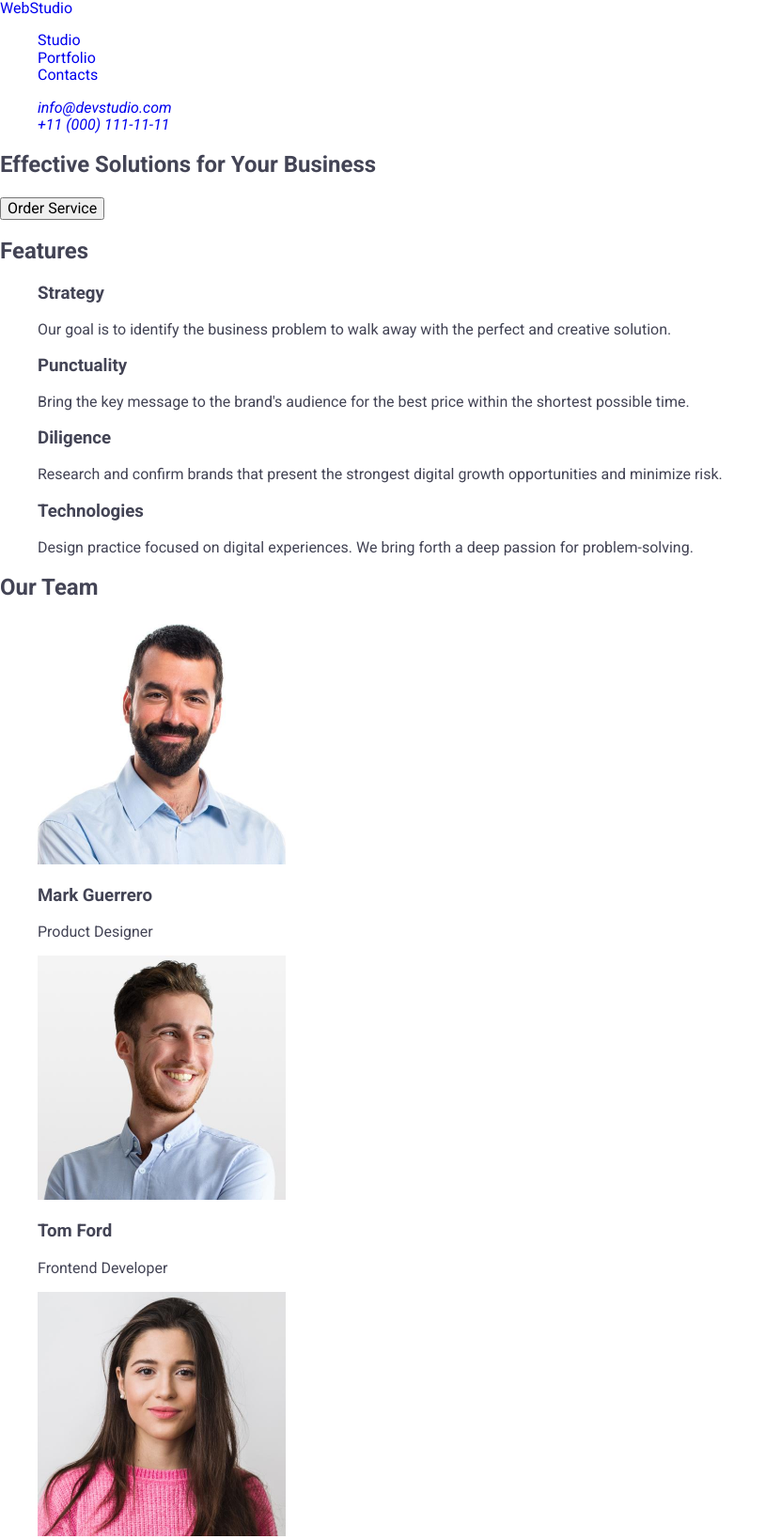
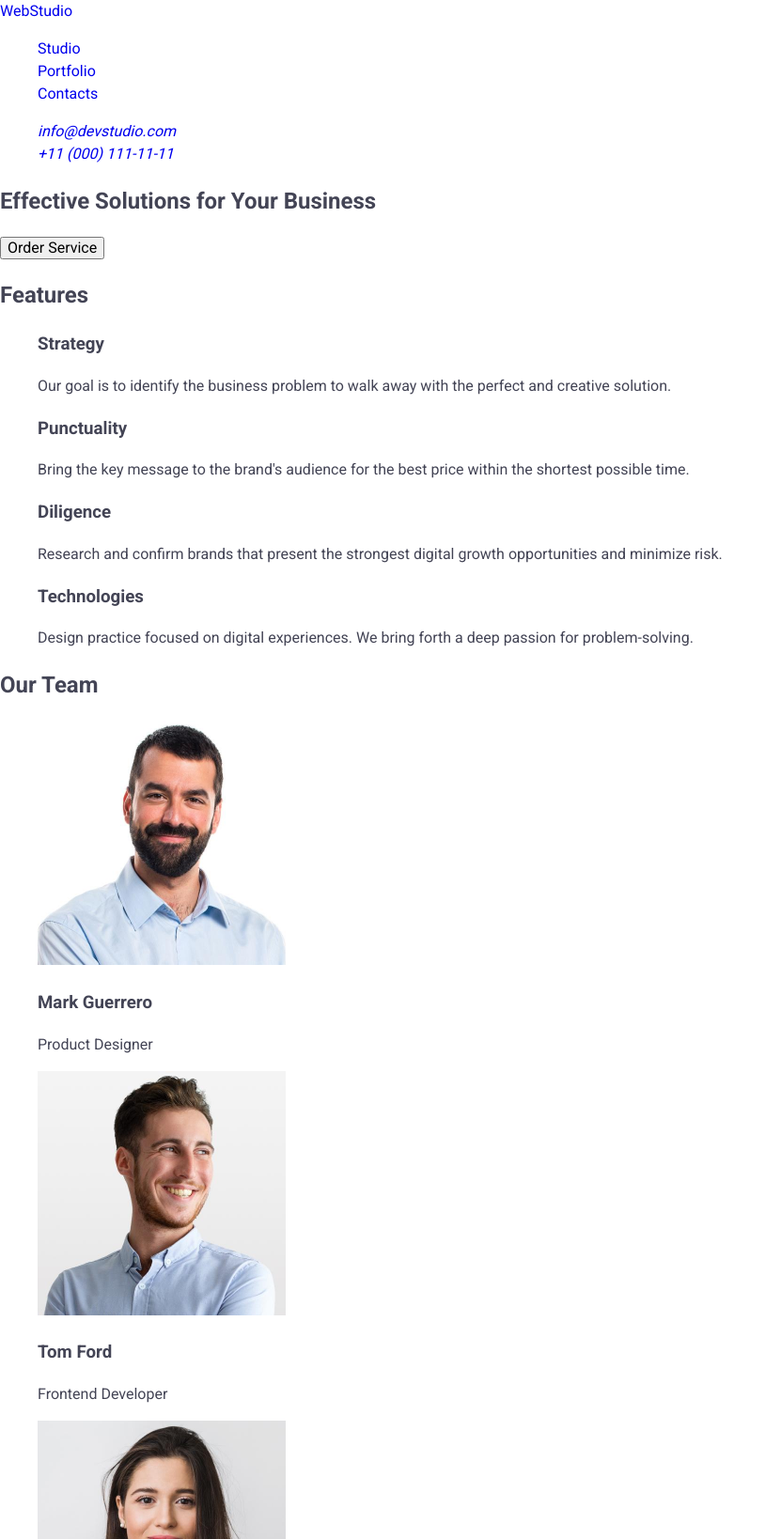
Before and after one commit to Dmytro15082014/goit-markup-hw-02, a plain HTML site: page index.html in a window 1280 px wide. Shown: the top 1638 px of the page at 94% size, without its empty margins (0-831 px from the left). Drawn offline with nearby package versions, Linux system fonts and the light colour scheme.

Commit message:
add classes

```diff
--- a/css/styles.css
+++ b/css/styles.css
@@ -1,7 +1,8 @@
 body {
-    font-family: "Roboto", sans-serif;
+    font-family: "Roboto", "Raleway", sans-serif;
     color: #434455;
     background-color: #ffffff;
+    line-height: 1.5;
 }
 a {
     text-decoration: none;
@@ -9,3 +10,66 @@ a {
 ul {
     list-style-type: none;
 }
+.line-nav {}
+
+.line-logo {}
+
+.logo {}
+
+.line-nav-list {}
+
+.line-nav-item {}
+
+.line-address {}
+
+.line-address-list {}
+
+.line-address-item {}
+
+.hero {}
+
+.hero-title {}
+
+.hero-btn {}
+
+.features {}
+
+.features-title {}
+
+.features-list {}
+
+.features-item {}
+
+.features-item-title {}
+
+.features-item-text {}
+
+.team {}
+
+.team-title {}
+
+.team-list {}
+
+.team-list-item {}
+
+.team-list-title {}
+
+.team-list-text {}
+
+.portfolio {}
+
+.portfolio-title {}
+
+.portfolio-list {}
+
+.portfolio-list-item {}
+
+.portfolio-list-title {}
+
+.portfolio-list-text {}
+
+.footer {}
+
+.footer-logo {}
+
+.footer-text {}
--- a/index.html
+++ b/index.html
@@ -4,14 +4,6 @@
     <meta charset="UTF-8" />
     <meta http-equiv="X-UA-Compatible" content="IE=edge" />
     <meta name="viewport" content="width=device-width, initial-scale=1.0" />
-
-    <link rel="preconnect" href="https://fonts.googleapis.com" />
-    <link rel="preconnect" href="https://fonts.gstatic.com" crossorigin />
-    <link
-      href="https://fonts.googleapis.com/css2?family=Roboto:ital,wght@0,100;0,300;0,400;0,500;0,700;0,900;1,100;1,300;1,400;1,500;1,700;1,900&display=swap"
-      rel="stylesheet"
-    />
-    <title>The Second Home Work</title>
     <link
       rel="stylesheet"
       href="https://cdnjs.cloudflare.com/ajax/libs/modern-normalize/3.0.1/modern-normalize.min.css"
@@ -19,66 +11,79 @@
       crossorigin="anonymous"
       referrerpolicy="no-referrer"
     />
+    <link rel="preconnect" href="https://fonts.googleapis.com" />
+    <link rel="preconnect" href="https://fonts.gstatic.com" crossorigin />
+    <link
+      href="https://fonts.googleapis.com/css2?family=Raleway:ital,wght@0,700;1,700&family=Roboto:wght@400;500;700&display=swap"
+      rel="stylesheet"
+    />
+    <title>The Second Home Work</title>
     <link rel="stylesheet" href="./css/styles.css" />
   </head>
   <body>
     <header>
-      <nav>
-        <a href="./index.html">WebStudio</a>
-        <ul>
-          <li>
+      <nav class="line-nav">
+        <a href="./index.html" class="line-logo"
+          ><span class="logo">Web</span>Studio</a
+        >
+        <ul class="line-nav-list">
+          <li class="line-nav-item">
             <a href="#" target="_blank" rel="noopener noreferrer">Studio</a>
           </li>
-          <li>
+          <li class="line-nav-item">
             <a href="#" target="_blank" rel="noopener noreferrer">Portfolio</a>
           </li>
-          <li>
+          <li class="line-nav-item">
             <a href="#" target="_blank" rel="noopener noreferrer">Contacts</a>
           </li>
         </ul>
       </nav>
-      <address>
-        <ul>
-          <li><a href="mailto:info@devstudio.com">info@devstudio.com</a></li>
-          <li><a href="tel:+110001111111">+11 (000) 111-11-11</a></li>
+      <address class="line-address">
+        <ul class="line-address-list">
+          <li class="line-address-item">
+            <a href="mailto:info@devstudio.com">info@devstudio.com</a>
+          </li>
+          <li class="line-address-item">
+            <a href="tel:+110001111111">+11 (000) 111-11-11</a>
+          </li>
         </ul>
       </address>
     </header>
 
     <main>
       <!-- Hero -->
-      <section>
-        <h1>Effective Solutions for Your Business</h1>
-        <button type="button">Order Service</button>
+      <section class="hero">
+        <h1 class="hero-title">Effective Solutions for Your Business</h1>
+        <button type="button" class="hero-btn">Order Service</button>
       </section>
       <!-- Features -->
-      <section>
-        <h2>Features</h2>
-        <ul>
-          <li>
-            <h3>Strategy</h3>
-            <p>
+      <section class="features">
+        <h2 class="features-title">Features</h2>
+        <ul class="features-list">
+          <li class="features-item">
+            <h3 class="features-item-title">Strategy</h3>
+            <p class="features-item-text">
               Our goal is to identify the business problem to walk away with the
               perfect and creative solution.
             </p>
           </li>
-          <li>
-            <h3>Punctuality</h3>
-            <p>
+          <li class="features-item">
+            <h3 class="features-item-title">Punctuality</h3>
+            <p class="features-item-text">
               Bring the key message to the brand's audience for the best price
               within the shortest possible time.
             </p>
           </li>
-          <li>
-            <h3>Diligence</h3>
-            <p>
+          <li class="features-item">
+            <h3 class="features-item-title">Diligence</h3>
+            <p class="features-item-text">
               Research and confirm brands that present the strongest digital
               growth opportunities and minimize risk.
             </p>
           </li>
-          <li>
-            <h3>Technologies</h3>
-            <p>
+          <li class="features-item">
+            <h3 class="features-item-title">Technologies</h3>
+            <p class="features-item-text">
               Design practice focused on digital experiences. We bring forth a
               deep passion for problem-solving.
             </p>
@@ -86,122 +91,124 @@
         </ul>
       </section>
       <!-- Our Team -->
-      <section>
-        <h2>Our Team</h2>
-        <ul>
-          <li>
+      <section class="team">
+        <h2 class="team-title">Our Team</h2>
+        <ul class="team-list">
+          <li class="team-list-item">
             <img
               src="./images/team/mark-guerrero.jpg"
               alt="Product Designer Photo"
               width="264"
               height="260"
             />
-            <h3>Mark Guerrero</h3>
-            <p>Product Designer</p>
+            <h3 class="team-list-title">Mark Guerrero</h3>
+            <p class="team-list-text">Product Designer</p>
           </li>
-          <li>
+          <li class="team-list-item">
             <img
               src="./images/team/tom-ford.jpg"
               alt="Frontend Developer Photo"
               width="264"
               height="260"
             />
-            <h3>Tom Ford</h3>
-            <p>Frontend Developer</p>
+            <h3 class="team-list-title">Tom Ford</h3>
+            <p class="team-list-text">Frontend Developer</p>
           </li>
-          <li>
+          <li class="team-list-item">
             <img
               src="./images/team/camila-garcia.jpg"
               alt="Marketing Photo"
               width="264"
               height="260"
             />
-            <h3>Camila Garcia</h3>
-            <p>Marketing</p>
+            <h3 class="team-list-title">Camila Garcia</h3>
+            <p class="team-list-text">Marketing</p>
           </li>
-          <li>
+          <li class="team-list-item">
             <img
               src="./images/team/daniel-wilson.jpg"
               alt="UI Designer Photo"
               width="264"
               height="260"
             />
-            <h3>Daniel Wilson</h3>
-            <p>UI Designer</p>
+            <h3 class="team-list-title">Daniel Wilson</h3>
+            <p class="team-list-text">UI Designer</p>
           </li>
         </ul>
       </section>
       <!-- Our Portfolio -->
-      <section>
-        <h2>Our Portfolio</h2>
-        <ul>
-          <li>
+      <section class="portfolio">
+        <h2 class="portfolio-title">Our Portfolio</h2>
+        <ul class="portfolio-list">
+          <li class="portfolio-list-item">
             <img
               src="./images/portfolio/banking-app.jpg"
               alt="Banking App"
               width="360"
               height="300"
             />
-            <h3>Banking App</h3>
-            <p>App</p>
+            <h3 class="portfolio-list-title">Banking App</h3>
+            <p class="portfolio-list-text">App</p>
           </li>
-          <li>
+          <li class="portfolio-list-item">
             <img
               src="./images/portfolio/cashless-payment.jpg"
               alt="Cashless Payment"
               width="360"
               height="300"
             />
-            <h3>Cashless Payment</h3>
-            <p>Marketing</p>
+            <h3 class="portfolio-list-title">Cashless Payment</h3>
+            <p class="portfolio-list-text">Marketing</p>
           </li>
-          <li>
+          <li class="portfolio-list-item">
             <img
               src="./images/portfolio/meditation-app.jpg"
               alt="Meditation App"
               width="360"
               height="300"
             />
-            <h3>Meditation App</h3>
-            <p>App</p>
+            <h3 class="portfolio-list-title">Meditation App</h3>
+            <p class="portfolio-list-text">App</p>
           </li>
-          <li>
+          <li class="portfolio-list-item">
             <img
               src="./images/portfolio/taxi-service.jpg"
               alt="Taxi Service"
               width="360"
               height="300"
             />
-            <h3>Taxi Service</h3>
-            <p>Marketing</p>
+            <h3 class="portfolio-list-title">Taxi Service</h3>
+            <p class="portfolio-list-text">Marketing</p>
           </li>
-          <li>
+          <li class="portfolio-list-item">
             <img
               src="./images/portfolio/screen-illustrations.jpg"
               alt="Screen Illustrations"
               width="360"
               height="300"
             />
-            <h3>Screen Illustrations</h3>
-            <p>Design</p>
+            <h3 class="portfolio-list-title">Screen Illustrations</h3>
+            <p class="portfolio-list-text">Design</p>
           </li>
-          <li>
+          <li class="portfolio-list-item">
             <img
               src="./images/portfolio/online-courses.jpg"
               alt="Online Courses"
               width="360"
               height="300"
             />
-            <h3>Online Courses</h3>
-            <p>Marketing</p>
+            <h3 class="portfolio-list-title">Online Courses</h3>
+            <p class="portfolio-list-text">Marketing</p>
           </li>
         </ul>
       </section>
     </main>
 
-    <footer>
-      <a href="./index.html">WebStudio</a>
-      <p>
+    <footer class="footer">
+      <a href="./index.html" class="footer-logo"
+        ><span class="logo">Web</span>Studio</a
+      >
+      <p class="footer-text">
         Increase the flow of customers and sales for your business with digital
         marketing & growth solutions.
       </p>
```
